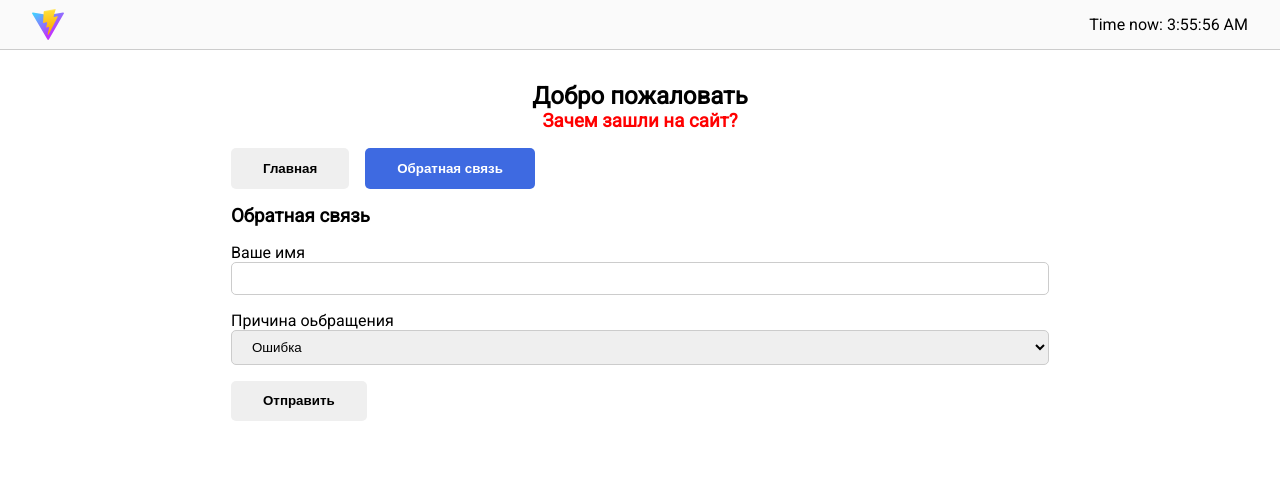
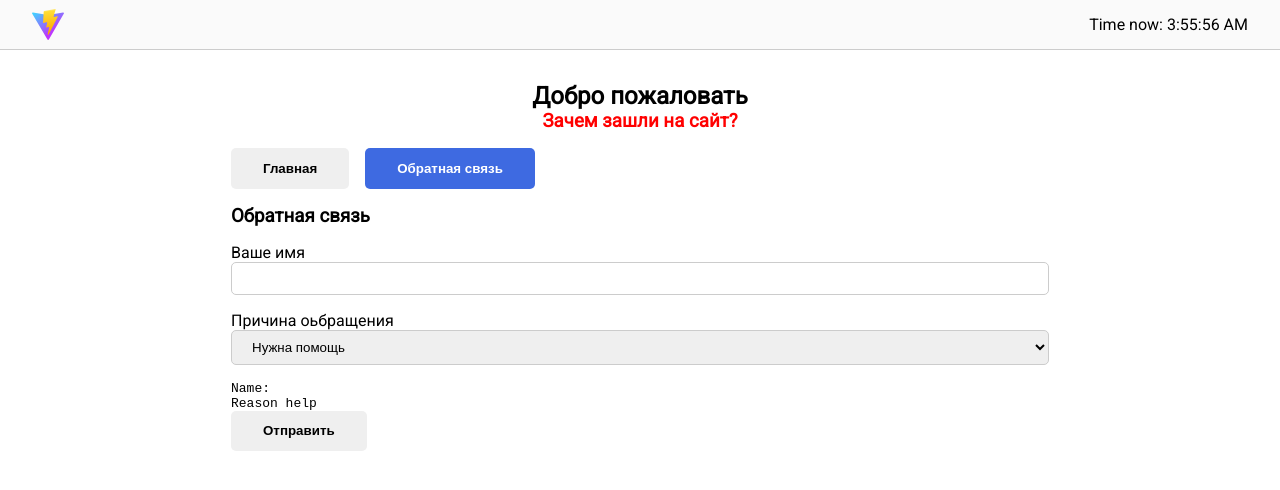
Before and after one commit to Juxoola/React_Study, a React (Vite) app in the folder vite-project-intr/: page / in a window 1280 px wide. Shown: the top 490 px of the page. Built offline with nearby package versions, Linux system fonts and the light colour scheme.

Commit message:
Set Reason and Name

```diff
--- a/vite-project-intr/src/components/FeedBackSection.jsx
+++ b/vite-project-intr/src/components/FeedBackSection.jsx
@@ -1,18 +1,32 @@
+import { useState } from "react"
 import Button from "./Button/Button"
 export default function FeedBackSection() {
+    const [name, setName] = useState('')
+    const [reason, setReason] = useState('help')
+
+    function handleNameChange(event) {
+        setName(event.target.value)
+    }
+
     return (
         <section>
             <h3>Обратная связь</h3>
             <form>
                 <label htmlFor="name">Ваше имя</label>
-                <input type="text" id= "name" className="control" />
+                <input type="text" id= "name" className="control" value={name} onChange={handleNameChange}/>
 
                 <label htmlFor="reason">Причина оьбращения</label>
-                <select id="reason" className="control">
+                <select id="reason" className="control" value={reason} onChange={event => setReason(event.target.value)}>
                     <option value="error">Ошибка</option>
                     <option value="help">Нужна помощь</option>
                     <option value="suggest">Предложение</option>
                 </select>
+
+                <pre>
+                    Name: {name}
+                    <br />
+                    Reason {reason}
+                </pre>
 
                 <Button>Отправить</Button>
             </form>
```
